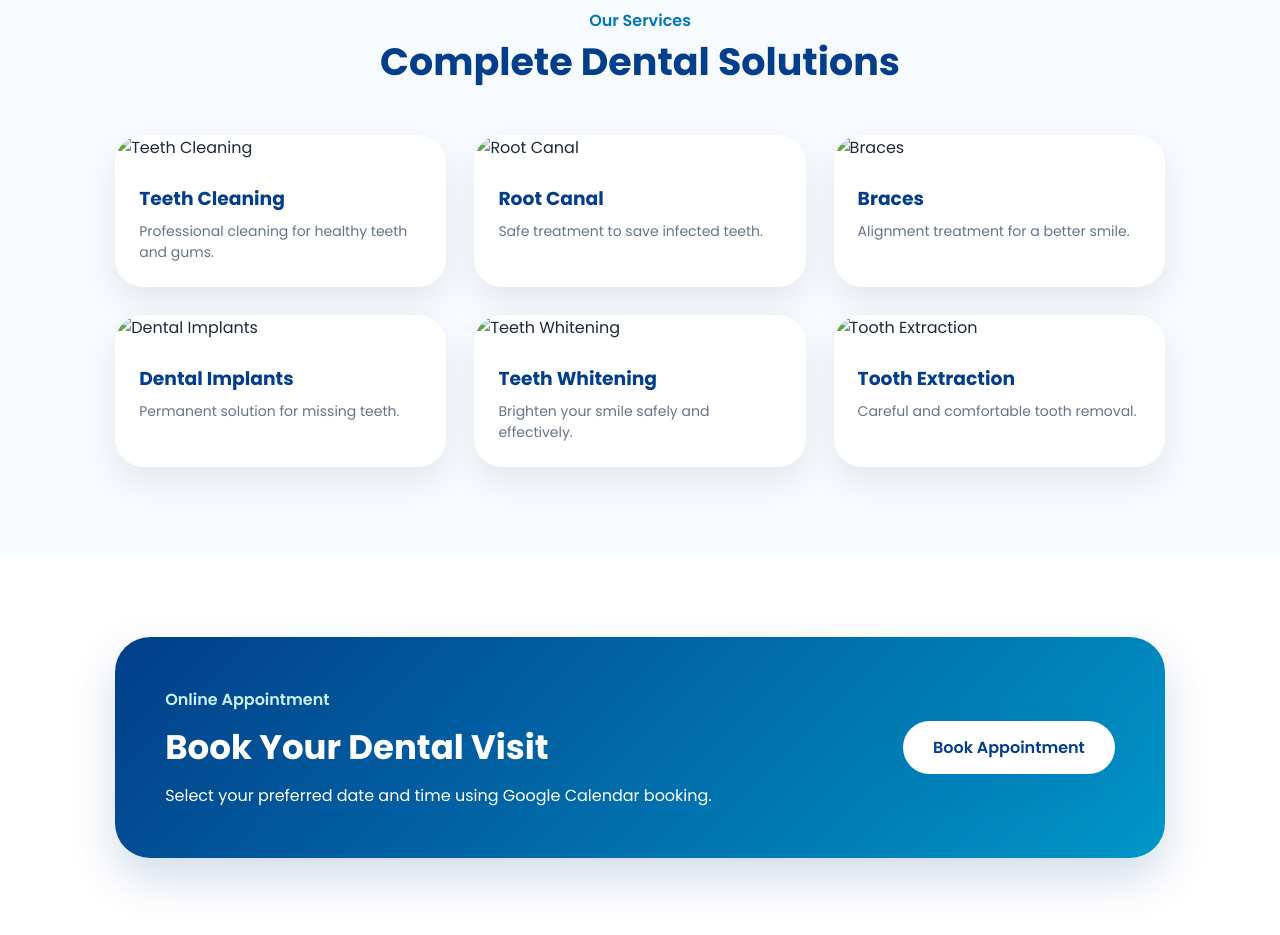
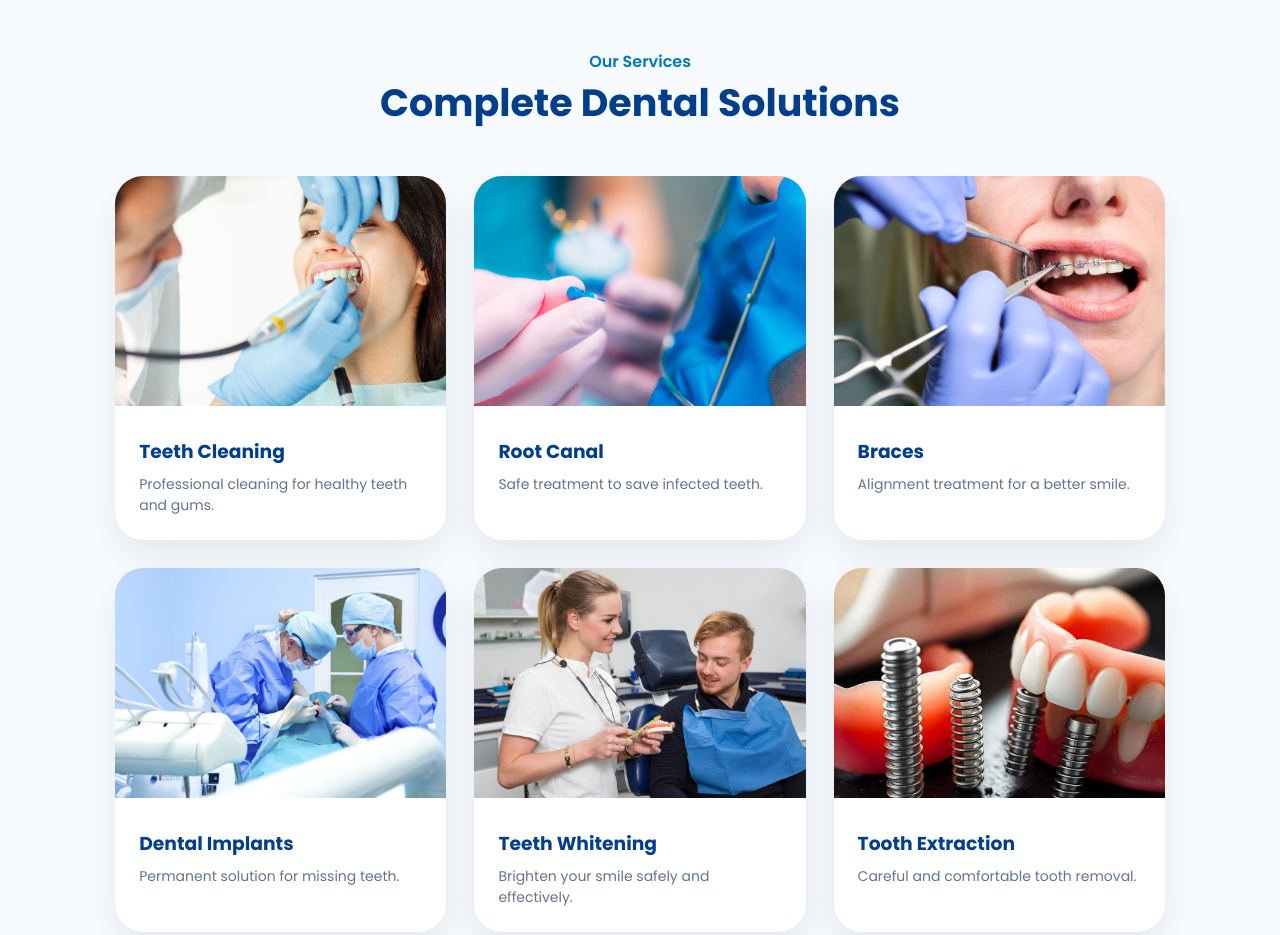
Before and after one commit to ragh090807-dotcom/dental, a plain HTML site: page index.html in a window 1280 px wide. Shown: the part 1720-2655 px from the top of the page. Drawn offline with Linux system fonts and the light colour scheme.

Commit message:
Update index.html

```diff
--- a/index.html
+++ b/index.html
@@ -40,7 +40,7 @@
         </div>
 
         <div class="hero-image">
-            <img src="images/clinic.jpg" alt="Smile Care Dental Clinic">
+            <img src="clinic.jpg" alt="Smile Care Dental Clinic">
         </div>
     </section>
 </header>
@@ -75,7 +75,7 @@
 
     <div class="about-container">
         <div class="about-image">
-            <img src="images/doctor.jpg" alt="Dentist">
+            <img src="doctor.jpg" alt="Dentist">
         </div>
 
         <div class="about-text">
@@ -104,7 +104,7 @@
 
     <div class="cards">
         <div class="card">
-            <img src="images/service1.jpg" alt="Teeth Cleaning">
+            <img src="service1.jpg" alt="Teeth Cleaning">
             <div>
                 <h3>Teeth Cleaning</h3>
                 <p>Professional cleaning for healthy teeth and gums.</p>
@@ -112,7 +112,7 @@
         </div>
 
         <div class="card">
-            <img src="images/service2.jpg" alt="Root Canal">
+            <img src="service2.jpg" alt="Root Canal">
             <div>
                 <h3>Root Canal</h3>
                 <p>Safe treatment to save infected teeth.</p>
@@ -120,7 +120,7 @@
         </div>
 
         <div class="card">
-            <img src="images/service3.jpg" alt="Braces">
+            <img src="service3.jpg" alt="Braces">
             <div>
                 <h3>Braces</h3>
                 <p>Alignment treatment for a better smile.</p>
@@ -128,7 +128,7 @@
         </div>
 
         <div class="card">
-            <img src="images/service4.jpg" alt="Dental Implants">
+            <img src="service4.jpg" alt="Dental Implants">
             <div>
                 <h3>Dental Implants</h3>
                 <p>Permanent solution for missing teeth.</p>
@@ -136,7 +136,7 @@
         </div>
 
         <div class="card">
-            <img src="images/service5.jpg" alt="Teeth Whitening">
+            <img src="service5.jpg" alt="Teeth Whitening">
             <div>
                 <h3>Teeth Whitening</h3>
                 <p>Brighten your smile safely and effectively.</p>
@@ -144,7 +144,7 @@
         </div>
 
         <div class="card">
-            <img src="images/service6.jpg" alt="Tooth Extraction">
+            <img src="service6.jpg" alt="Tooth Extraction">
             <div>
                 <h3>Tooth Extraction</h3>
                 <p>Careful and comfortable tooth removal.</p>
```
